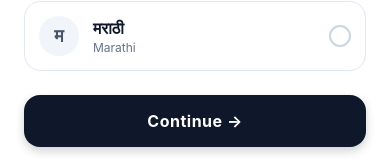
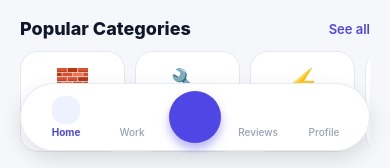
Before and after one commit to mistriproind-beep/MISTRIPRO, a React Native app in the folder apps/mobile-expo/: screen / in a window 390 px wide. Shown: the part 673-841 px from the top of the page. Built offline with nearby package versions, Linux system fonts and the light colour scheme; some icons are missing.

Commit message:
fix(ui): import Smartphone icon and default direct to MAIN home screen

```diff
--- a/apps/mobile-expo/App.js
+++ b/apps/mobile-expo/App.js
@@ -50,6 +50,7 @@ import {
   Award,
   Layers,
   ChevronDown,
+  Smartphone,
 } from 'lucide-react-native';
 
 const { width } = Dimensions.get('window');
@@ -437,7 +438,7 @@ function MainApp() {
   const insets = useSafeAreaInsets();
 
   // Navigation State: 'SPLASH' | 'LANGUAGE' | 'SIGN_IN' | 'ROLE_SELECT' | 'MAIN'
-  const [currentScreen, setCurrentScreen] = useState('SPLASH');
+  const [currentScreen, setCurrentScreen] = useState('MAIN');
   const [lang, setLang] = useState('en');
   const [role, setRole] = useState('CUSTOMER'); // 'CUSTOMER' | 'WORKER'
   const [activeTab, setActiveTab] = useState('HOME'); // 'HOME' | 'WORK' | 'REVIEWS' | 'PROFILE'
```
